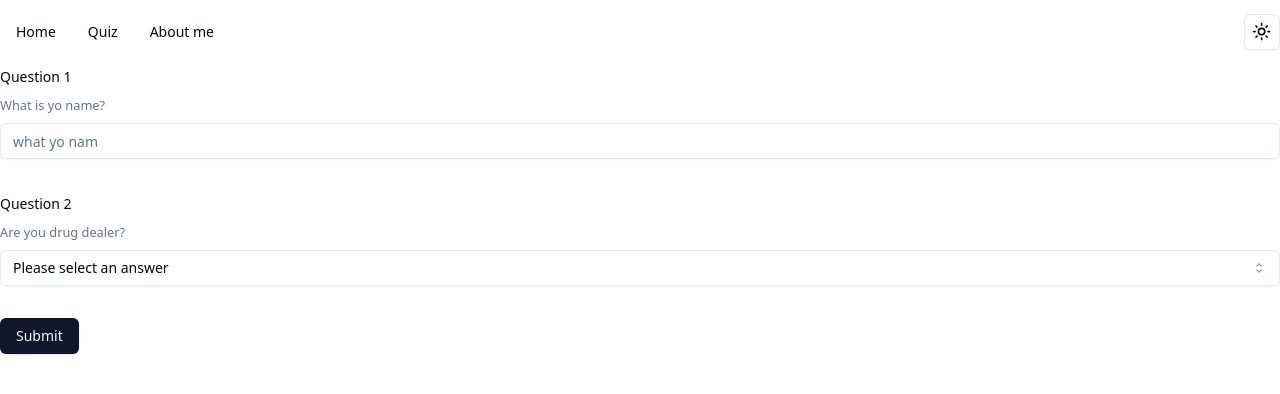
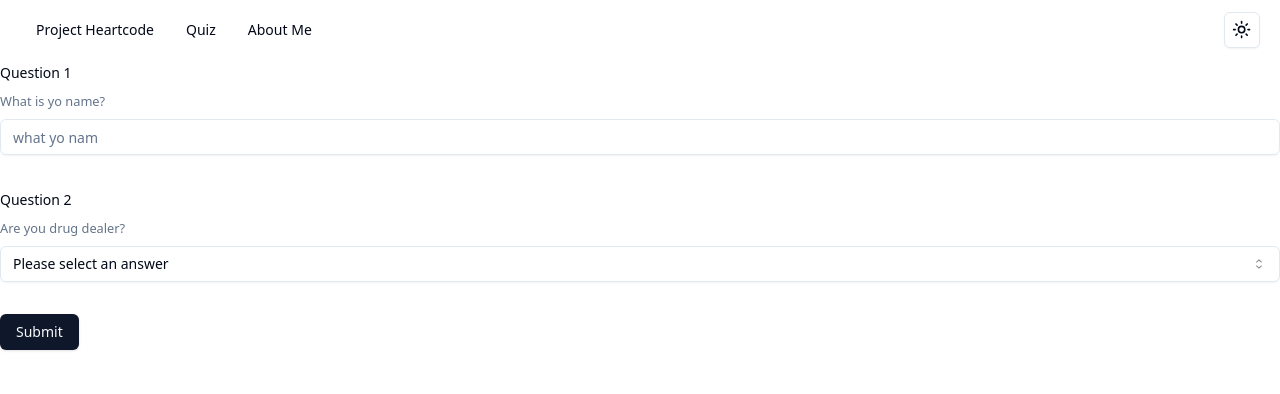
Before and after one commit to Some-Guyy/heartcode-example, a Next.js app: page /quiz in a window 1280 px wide. Shown: the top 394 px of the page. Built offline with nearby package versions, Linux system fonts and the light colour scheme.

Commit message:
update navbar

```diff
--- /dev/null
+++ b/src/components/navbar/navigation-item.tsx
@@ -0,0 +1,19 @@
+import Link from "next/link";
+import { NavigationMenuItem, NavigationMenuLink, navigationMenuTriggerStyle } from "../ui/navigation-menu";
+
+export interface NavItem {
+	navigationLink: string;
+	navigationDescription: string;
+}
+
+export function NavigationItem({ navigationLink, navigationDescription }: NavItem) {
+	return (
+    	<NavigationMenuItem>
+        	<Link href={navigationLink} legacyBehavior passHref>
+            	<NavigationMenuLink className={navigationMenuTriggerStyle()}>
+                	{navigationDescription}
+            	</NavigationMenuLink>
+        	</Link>
+    	</NavigationMenuItem>
+	);
+}
--- a/src/components/navbar/navigation-menu.tsx
+++ b/src/components/navbar/navigation-menu.tsx
@@ -1,32 +1,24 @@
-import Link from "next/link";
-import { NavigationMenu, NavigationMenuItem, NavigationMenuLink, navigationMenuTriggerStyle } from "../ui/navigation-menu";
+import { NavigationMenu } from "../ui/navigation-menu";
 import { ModeToggle } from "../mode-toggle";
+import { NavigationItem, NavItem } from "./navigation-item";
+
+const navItems: NavItem[] = [
+  { navigationLink: "/", navigationDescription: "Project Heartcode" },
+  { navigationLink: "/quiz", navigationDescription: "Quiz" },
+  { navigationLink: "/about-me", navigationDescription: "About Me" },
+]
 
 export function NavigationBar() {
   return (
-    <NavigationMenu className="flex flex-row justify-between list-none min-w-full h-16 sticky top-0 backdrop-blur">
+    <NavigationMenu className="sticky top-0 list-none flex justify-between min-w-full h-[60px] backdrop-blur px-5">
       <div className="flex flex-row">
-        <NavigationMenuItem>
-          <Link href="/" legacyBehavior passHref>
-            <NavigationMenuLink className={navigationMenuTriggerStyle()}>
-              Home
-            </NavigationMenuLink>
-          </Link>
-        </NavigationMenuItem>
-        <NavigationMenuItem>
-          <Link href="/quiz" legacyBehavior passHref>
-            <NavigationMenuLink className={navigationMenuTriggerStyle()}>
-              Quiz
-            </NavigationMenuLink>
-          </Link>
-        </NavigationMenuItem>
-        <NavigationMenuItem>
-          <Link href="/about-me" legacyBehavior passHref>
-            <NavigationMenuLink className={navigationMenuTriggerStyle()}>
-              About me
-            </NavigationMenuLink>
-          </Link>
-        </NavigationMenuItem>
+        {navItems.map((navItem, index) =>
+          <NavigationItem
+            key={index}
+            navigationLink={navItem.navigationLink}
+            navigationDescription={navItem.navigationDescription}
+          />
+        )}
       </div>
       <div>
         <ModeToggle />
```
